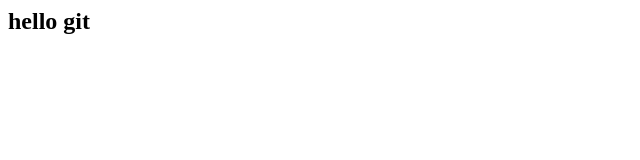
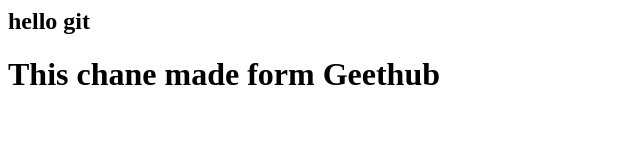
Before and after one commit to SaurabhRathavi/Git-Practice, a plain HTML site: page index.html in a window 1280 px wide. Shown: the whole page, without its empty margins (0-640 px from the left). Drawn offline with Linux system fonts and the light colour scheme.

Commit message:
Update index.html

```diff
--- a/index.html
+++ b/index.html
@@ -1 +1,3 @@
 <h2>hello git</h2>
+
+<h1>This chane made form Geethub</h1>
```
